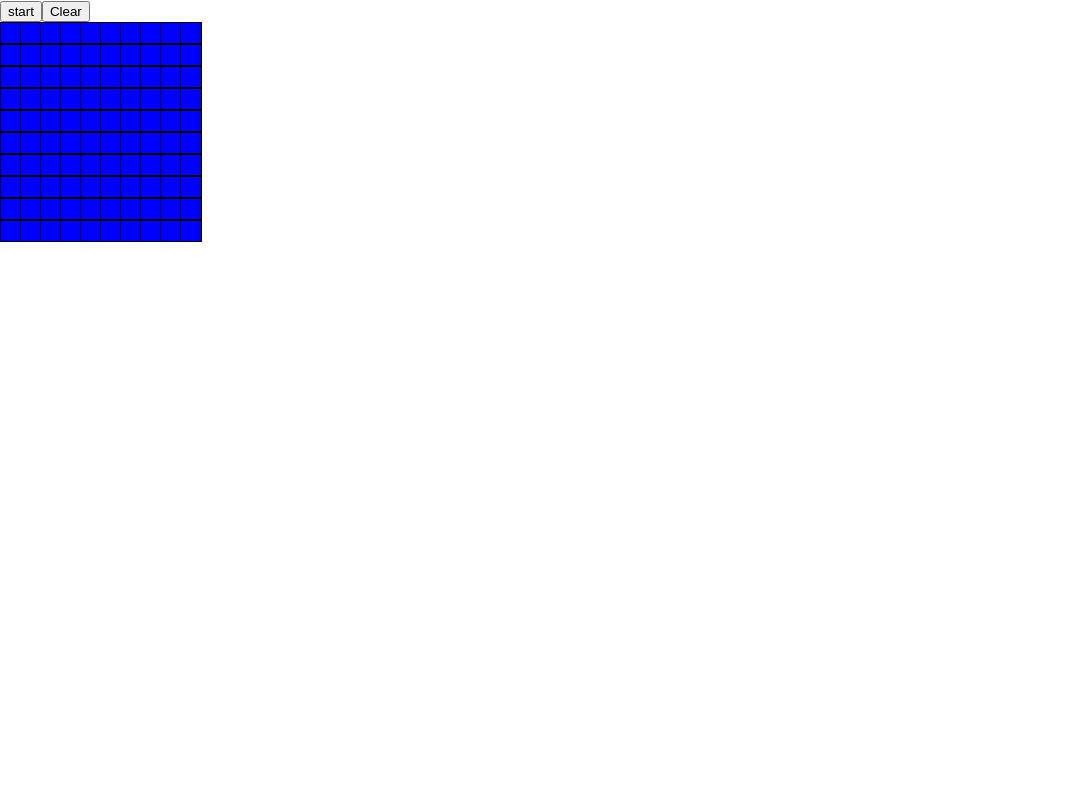
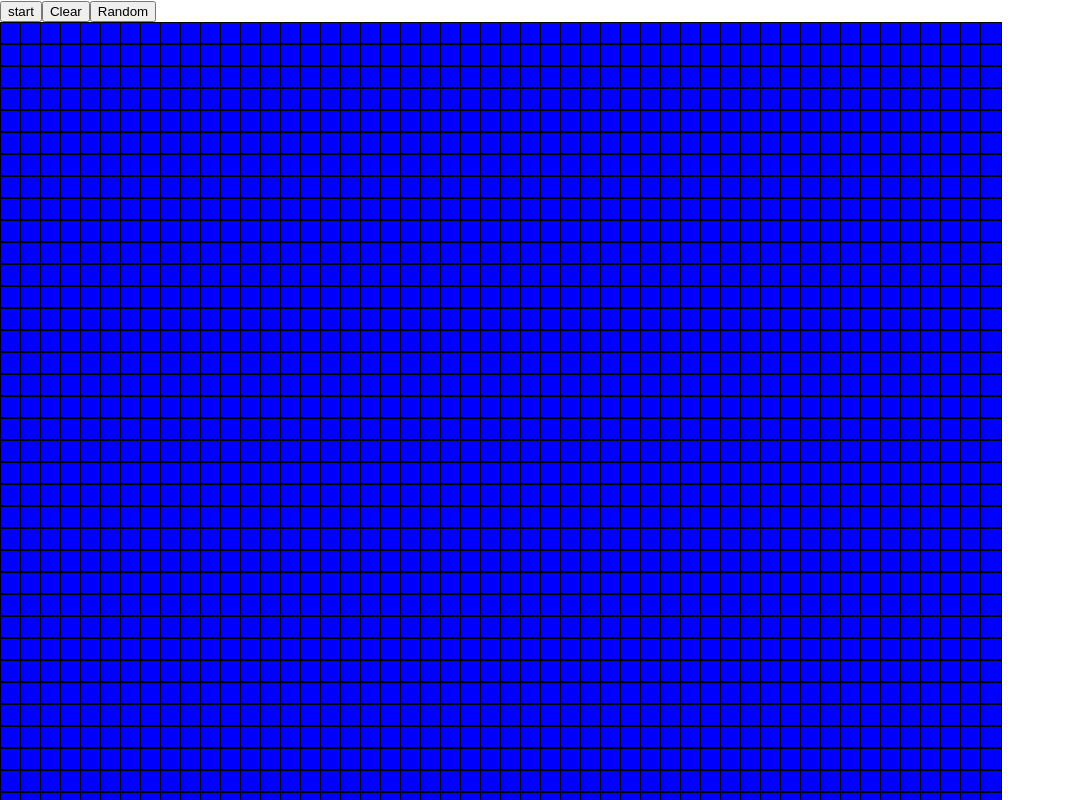
Before and after one commit to CrackersCookie/game-of-life-react, a React (Create React App) app: page / in a window 1280 px wide. Shown: the top 800 px of the page, without its empty margins (0-1065 px from the left). Built offline with nearby package versions, Linux system fonts and the light colour scheme.

Commit message:
Add random grid functionality

```diff
--- a/src/App.tsx
+++ b/src/App.tsx
@@ -1,8 +1,9 @@
 import { useCallback, useRef, useState } from "react";
+import { setOriginalNode } from "typescript";
 import "./App.css";
 
-const numRows = 10;
-const numCols = 10;
+const numRows = 50;
+const numCols = 50;
 
 const neighbours = [
   [0, 1],
@@ -15,14 +16,16 @@ const neighbours = [
   [-1, -1],
 ];
 
-const makeEmptyGrid = () => {
-  return Array(numRows)
-    .fill(0)
-    .map(() => Array(numCols).fill(0));
+const makeGrid = (empty = true) => {
+  const newGrid = [];
+  for (let i = 0; i < numRows; i++) {
+    newGrid.push(Array.from(Array(numCols), () => 0));
+  }
+  return newGrid;
 };
 
 function App() {
-  const [grid, setGrid] = useState(makeEmptyGrid());
+  const [grid, setGrid] = useState(makeGrid());
 
   const [running, setRunning] = useState(false);
 
@@ -63,7 +66,7 @@ function App() {
       return copyGrid;
     });
 
-    setTimeout(runCycle, 1000);
+    setTimeout(runCycle, 100);
   }, []);
 
   return (
@@ -82,10 +85,23 @@ function App() {
       </button>
       <button
         onClick={() => {
-          setGrid(makeEmptyGrid());
+          setGrid(makeGrid());
         }}
       >
         Clear
+      </button>
+      <button
+        onClick={() => {
+          const randomGrid = [];
+          for (let i = 0; i < numRows; i++) {
+            randomGrid.push(
+              Array.from(Array(numCols), () => Math.round(Math.random()))
+            );
+          }
+          setGrid(randomGrid);
+        }}
+      >
+        Random
       </button>
       <div
         style={{
```
